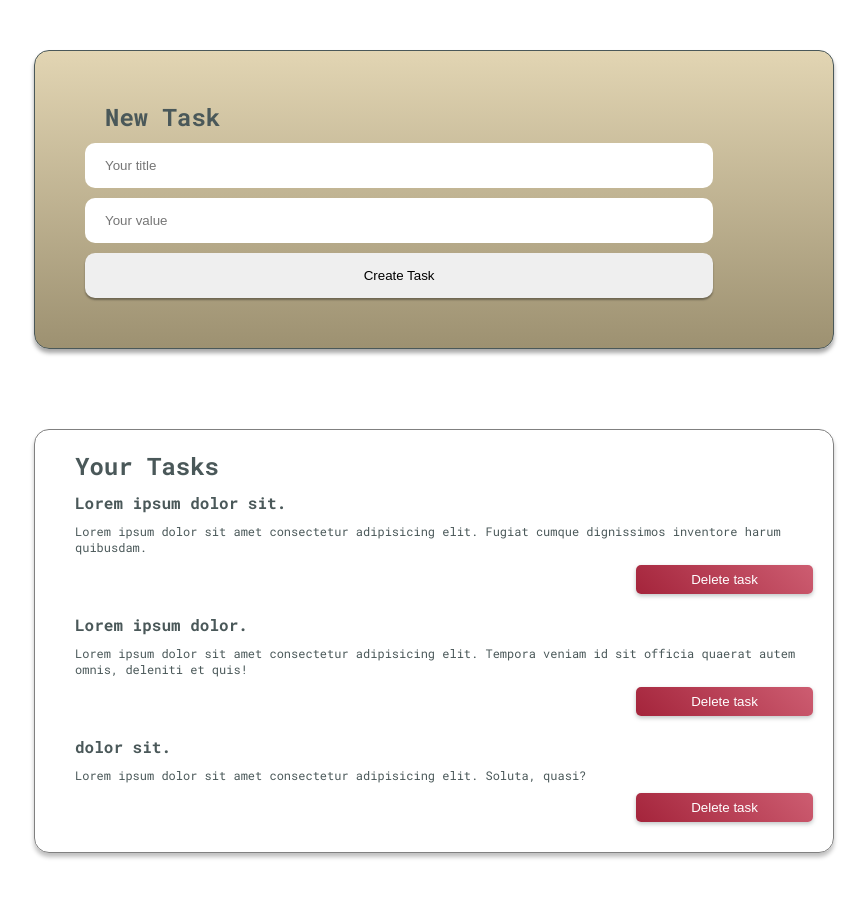
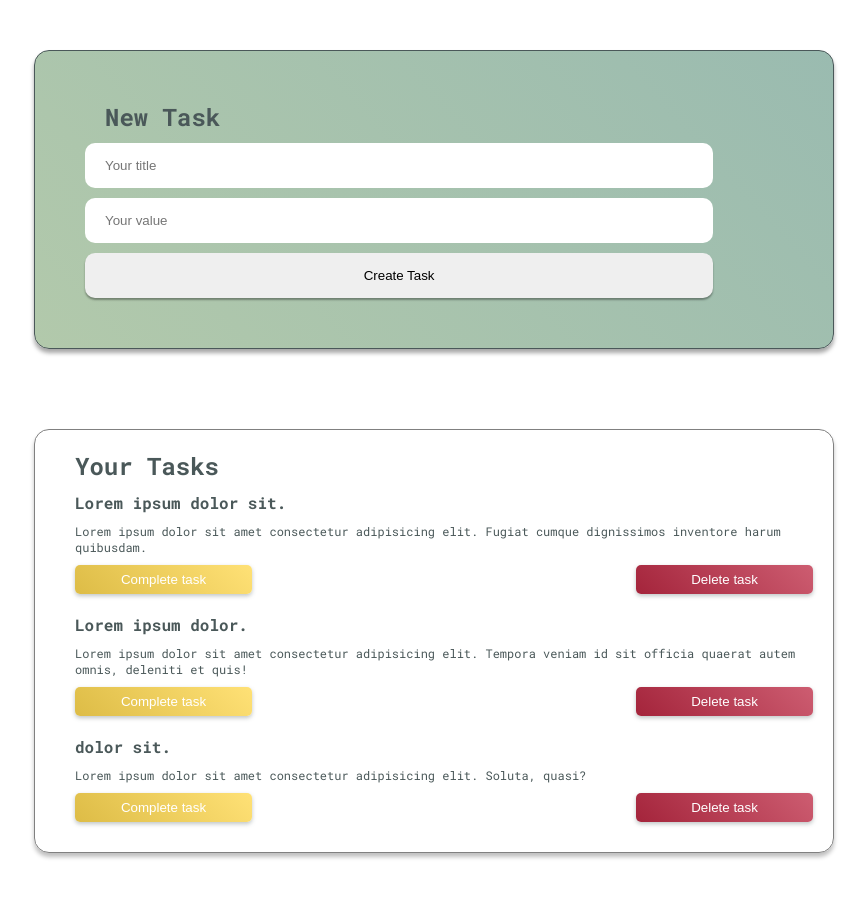
Before and after one commit to EleevAzret/TaskManager, a website: page src/index.html in a window 1280 px wide. Shown: the whole page, without its empty margins (206-1073 px from the left). Drawn offline with nearby package versions, Linux system fonts and the light colour scheme; files that its build step writes are made by us from their sources.

Commit message:
create complete btn

```diff
--- a/src/index.html
+++ b/src/index.html
@@ -20,6 +20,7 @@
     <div class="tasks">
       <h2 class="title">Your Tasks</h2>
       <ul class="tasks__list" id="list">
+        <span class="tasks__none" id="none">You dont have tasks</span>
       </ul>
     </div>
   </div>
--- a/src/js/script.js
+++ b/src/js/script.js
@@ -27,7 +27,10 @@ let tasksArr = [
   const list = document.querySelector('#list'),
         form = document.forms['tasks'],
         titleArea = form.elements['title'],
-        textArea = form.elements['text'];
+        textArea = form.elements['text'],
+        noneMessage = list.querySelector('#none');
+
+  checkTaskList();
 
   addAllTasks(taskObj);
 
@@ -35,6 +38,7 @@ let tasksArr = [
   form.addEventListener('submit', onFormSubmit);
   list.addEventListener('click', deleteItem);
 
+  //transform array of tasks in object for simply work
   function transformArrInObj(arr) {
     return arr.reduce((acc, e) => {
       acc[e._id] = e;
@@ -42,6 +46,7 @@ let tasksArr = [
       }, {});
   };
 
+  //added all tasks from start object in list
   function addAllTasks(tasks) {
     if(!tasks) {
       console.error('Pass Task-List');
@@ -54,7 +59,16 @@ let tasksArr = [
     values.forEach(e => fragment.appendChild(createElements(e)));
 
     list.appendChild(fragment);
-  }
+  };
+
+  //checked tasks object for elements
+  function checkTaskList() {
+    if(!Object.keys(taskObj).length) {
+      noneMessage.classList.add('active');
+    } else {
+      noneMessage.classList.remove('active');
+    }
+  };
 
   function createElements({_id ,title, body}) {
     let item = document.createElement('li');
@@ -69,13 +83,18 @@ let tasksArr = [
     article.classList.add('item__text');
     article.textContent = body;
 
-    let btn = document.createElement('button');
-    btn.classList.add('item__delete');
-    btn.textContent = 'Delete task';
+    let btnDel = document.createElement('button');
+    btnDel.classList.add('item__action', 'item__action_del');
+    btnDel.textContent = 'Delete task';
+
+    let btnCompleted = document.createElement('button');
+    btnCompleted.classList.add('item__action', 'item__action_completed');
+    btnCompleted.textContent = 'Complete task';
 
     item.appendChild(h3);
     item.appendChild(article);
-    item.appendChild(btn);
+    item.appendChild(btnDel);
+    item.appendChild(btnCompleted);
 
     return item;
   };
@@ -94,6 +113,7 @@ let tasksArr = [
     let task = addNewTask(title, body);
     let li = createElements(task);
 
+    checkTaskList();
     list.insertAdjacentElement('afterbegin', li);
     form.reset();
   };
@@ -115,7 +135,7 @@ let tasksArr = [
     if(target.type === 'submit') {
       confirmDelte(target.parentElement);
     }
-  }
+  };
 
   function confirmDelte(parent) {
     let _id = parent.dataset.id;
@@ -126,7 +146,9 @@ let tasksArr = [
 
     delete taskObj[_id];
     parent.remove();
-  }
+
+    checkTaskList();
+  };
 
   function generateRandomId() {
     let str = 'qwertyuiopasdfghjklzxcvbnm1234567890';
--- a/src/styles/form.scss
+++ b/src/styles/form.scss
@@ -3,7 +3,7 @@
   padding: 5rem;
   border-radius: 1.5rem;
   box-shadow: 0 .4rem .4rem rgba(black, .35);
-  background: linear-gradient(180deg, rgba(226,213,179,1) 0%, rgba(157,145,113,1) 100%);
+  background: linear-gradient(48deg, rgba(178,201,171,1) 0%, rgba(154,187,176,1) 100%);
   margin-bottom: 8rem;
 
   display: grid;
--- a/src/styles/list.scss
+++ b/src/styles/list.scss
@@ -9,6 +9,14 @@
     padding-left: 2rem;
     display: grid;
     grid-gap: 2rem;
+  }
+
+  &__none {
+    font-size: 1.4rem;
+    display: none;
+    &.active {
+      display: inline-block;
+    }
   }
 }
 
@@ -30,14 +38,7 @@
     font-size: 1.2rem;
   }
 
-  &__delete {
-    grid-column: 4;
-
-    @include media-s {
-      grid-column: 3 / 5;
-    }
-
-    background: linear-gradient(45deg, rgba(164,36,59,1) 0%, rgba(205,93,113,1) 100%);
+  &__action {
     color: white;
     padding: .7rem;
     border-radius: .5rem;
@@ -45,5 +46,22 @@
     border: none;
     box-shadow: 0 .2rem .4rem rgba($gray, .35);
     cursor: pointer;
+
+    &_del {
+      background: linear-gradient(45deg, rgba(164,36,59,1) 0%, rgba(205,93,113,1) 100%);
+
+      grid-column: 4;
+
+      @include media-s {
+        grid-column: 3 / 5;
+      }
+    }
+
+    &_completed {
+      background: linear-gradient(45deg, rgba(221,188,70,1) 0%, rgba(255,225,118,1) 100%);
+
+      grid-row: 3;
+      grid-column: 1;
+    }
   }
 }
```
Also changed, not shown: dist/index.html, dist/js/script.js, dist/styles/main.css.
